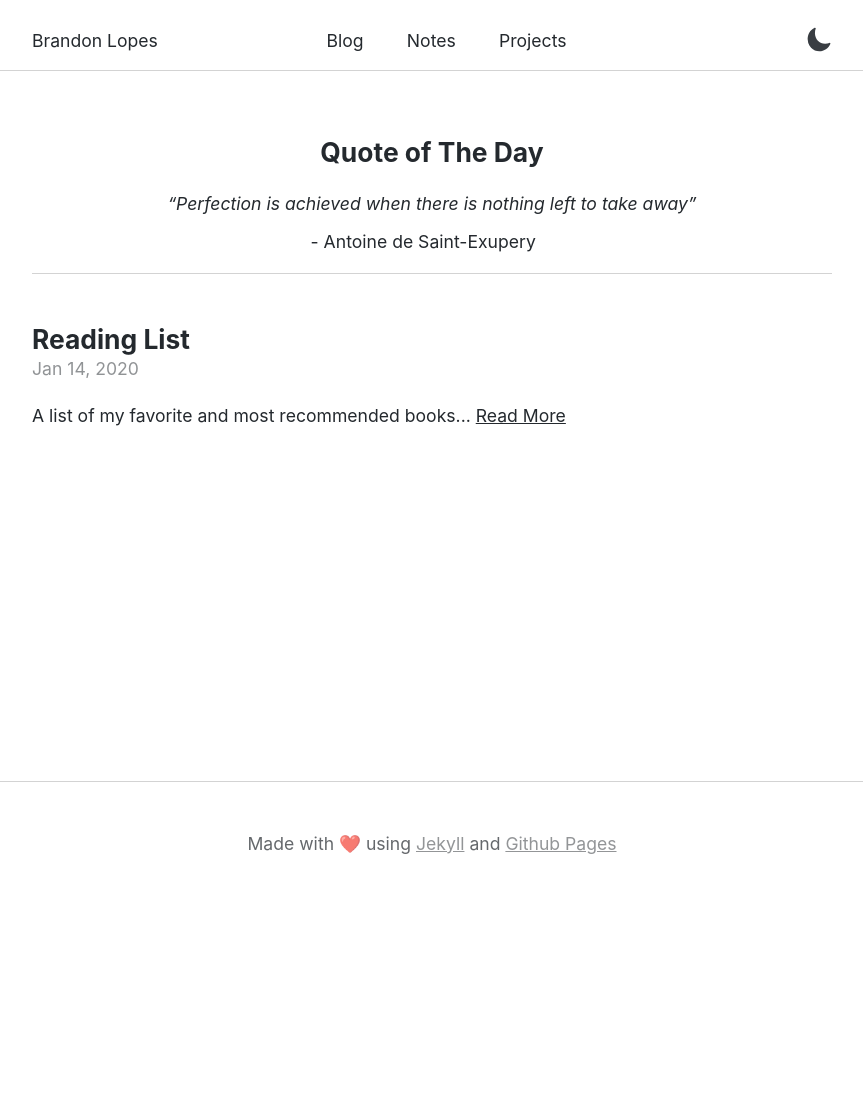
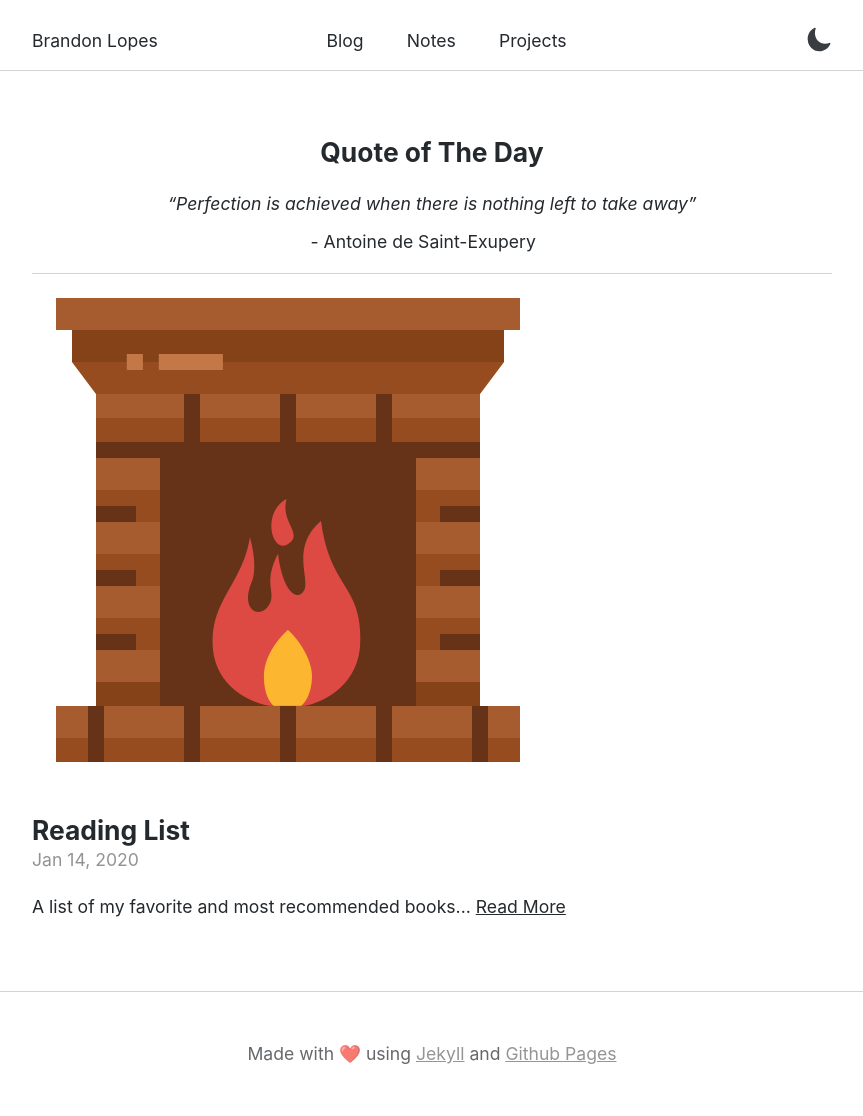
Before and after one commit to brandonlopes/brandonlopes.github.io, a Jekyll site: the page built from index.html, in a window 1280 px wide. Shown: the whole page, without its empty margins (208-1071 px from the left). Built offline with Jekyll 4.4.1, drawn with Linux system fonts in a browser that asks for light colours; before the commit the page ends 905 px from its top, so only the background shows below that.

Commit message:
gitignore test

```diff
--- a/index.html
+++ b/index.html
@@ -6,6 +6,7 @@ layout: default
   <p style="text-align: center;">Front End Developer, lover of philosophy and the little things in life :)</p> -->
   <br>
   {% include quote-of-the-day.html %}
+  <img src="fireplace.gif" alt="">
   <br>
   {% include latest-post.html %}
 </div>
```
Also changed, not shown: 3 other files.
